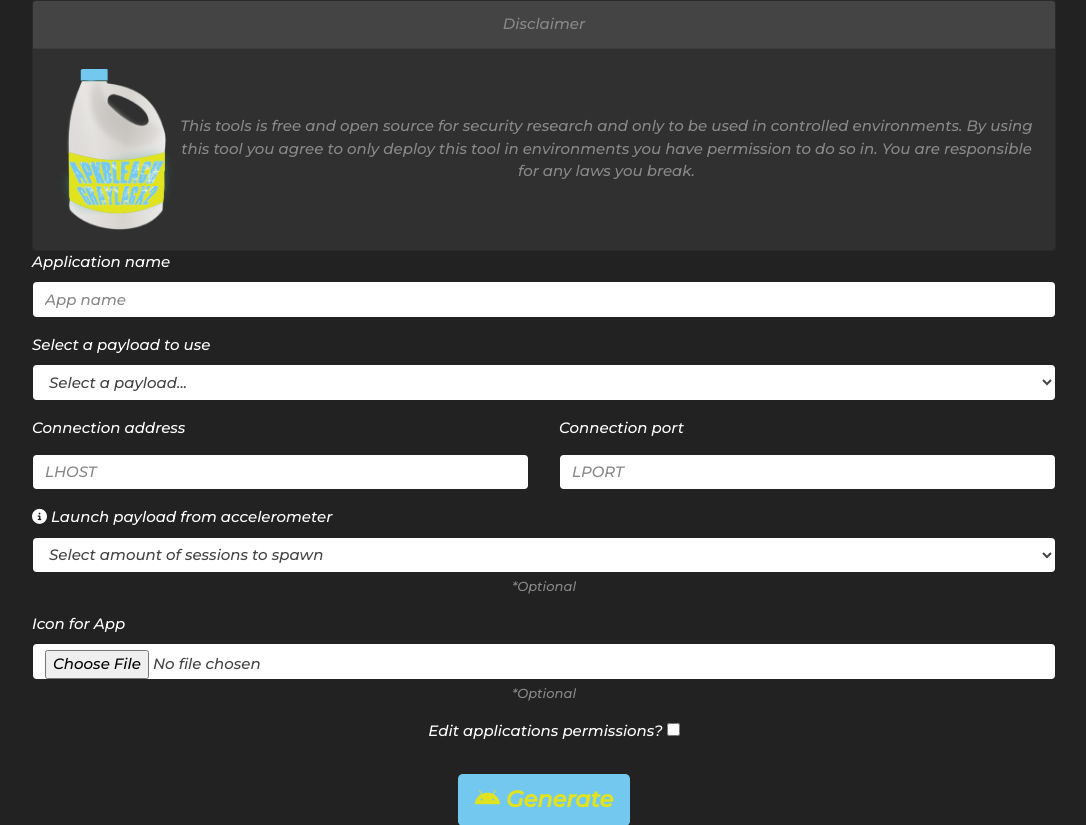
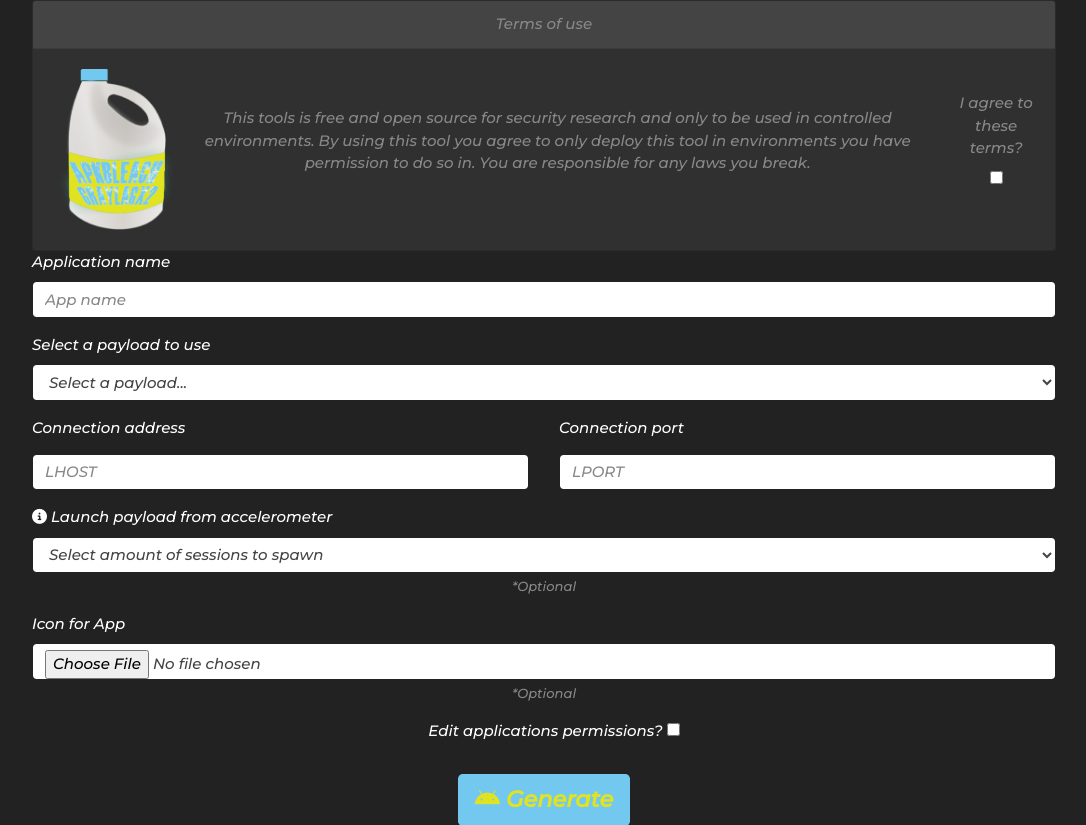
Before and after one commit to graylagx2/apkbleach.com, a Python web app: template templates/home.html in a window 1280 px wide. Shown: the part 104-929 px from the top of the page, without its empty margins (96-1182 px from the left). Run offline with Jinja, Linux system fonts and the light colour scheme; the template is opened without the code that fills it, so the values that code supplies are empty; some libraries are stand-ins or nearby versions.

Commit message:
updating

```diff
--- a/static/js/generateForm.js
+++ b/static/js/generateForm.js
@@ -37,7 +37,7 @@ var validation = Array.prototype.filter.call(forms, (form) => {
           messageElement.style.display = "block";
           messageElement.scrollIntoView({
             behavior: "smooth",
-            block: "start",
+            block: "end",
             inline: "nearest",
           });
         }
--- a/templates/download.html
+++ b/templates/download.html
@@ -67,7 +67,7 @@
         </div>
         <div class="card-footer text-muted">Follow us</div>
       </div>
-      <div class="social-buttons text-center mt-4">
+      <div class="social-buttons text-center mt-4 mb-4">
         <a href="https://github.com/graylagx2/ApkBleach" target="_blank"
           ><i class="fab text-muted fa-github fa-3x mr-2"></i
         ></a>
--- a/templates/home.html
+++ b/templates/home.html
@@ -160,8 +160,15 @@
       </div>
     </header>
     <div class="container-fluid">
+      <form
+        class="needs-validation"
+        novalidate
+        id="generateForm"
+        enctype="multipart/form-data"
+        method="POST"
+      >
         <div class="card text-center text-muted">
-        <div class="card-header">Disclaimer</div>
+          <div class="card-header">Terms of use</div>
           <div class="card-body">
             <div class="disclaimer-container">
               <img
@@ -171,11 +178,28 @@
                 role="presentation"
               />
               <p class="card-text disclaimer">
-              This tools is free and open source for security research and only
-              to be used in controlled environments. By using this tool you
-              agree to only deploy this tool in environments you have permission
-              to do so in. You are responsible for any laws you break.
+                This tools is free and open source for security research and
+                only to be used in controlled environments. By using this tool
+                you agree to only deploy this tool in environments you have
+                permission to do so in. You are responsible for any laws you
+                break.
               </p>
+              <div class="form-group form-check text-center">
+                <label
+                  class="control-label"
+                  class="terms-of-use"
+                  for="termsOfUse"
+                >
+                  I agree to these terms?
+                </label>
+                <input
+                  type="checkbox"
+                  name="terms-agree"
+                  class="terms-agree-input"
+                  id="termsOfUse"
+                  reuired
+                />
+              </div>
             </div>
           </div>
         </div>
@@ -190,14 +214,6 @@
             role="presentation"
           />
         </div>
-
-      <form
-        class="needs-validation"
-        novalidate
-        id="generateForm"
-        enctype="multipart/form-data"
-        method="POST"
-      >
         <div class="form-group">
           <label class="control-label" for="payload-name"
             >Application name</label
```
Lines whose indentation alone changed are shown as unchanged.
